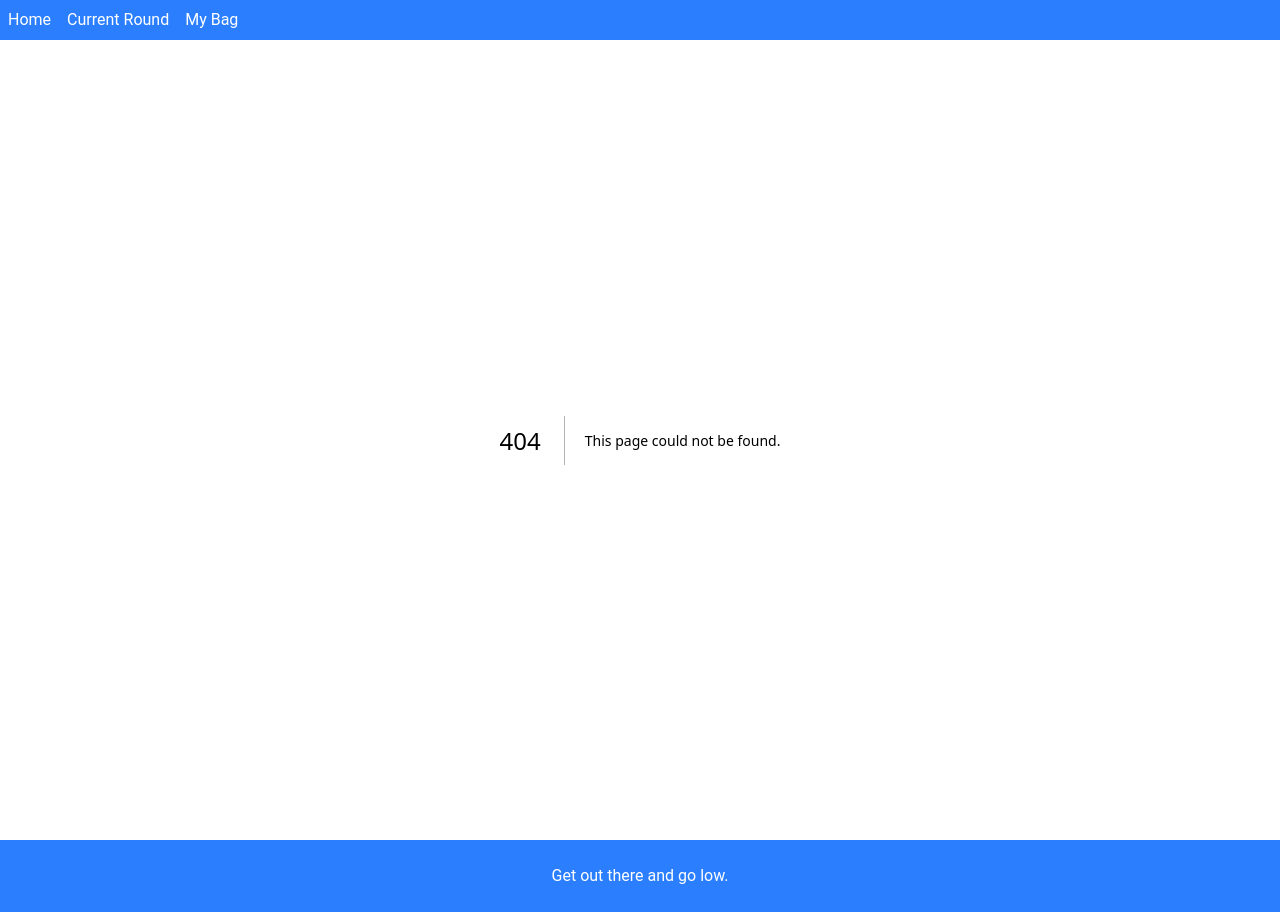
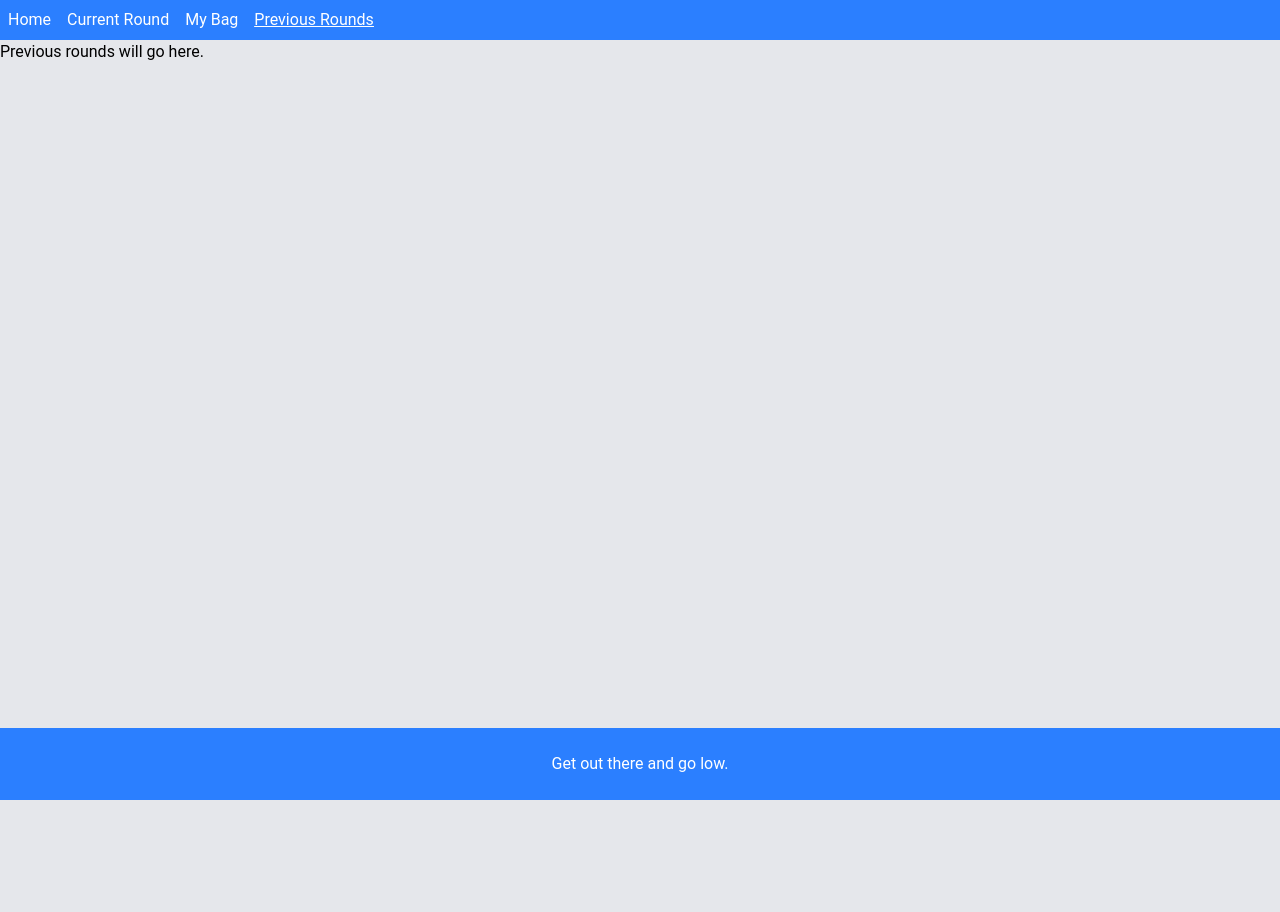
Before and after one commit to Jack-Sprinkle/my-scorecard, a Next.js app: page /previous in a window 1280 px wide. Before the commit this address had no page. After the commit the page ends 800 px from the top, so only its background shows below. Built offline with nearby package versions, Linux system fonts and the light colour scheme.

Commit message:
initial previous route creation

```diff
--- a/app/_components/header.tsx
+++ b/app/_components/header.tsx
@@ -28,6 +28,13 @@ export default function Header() {
           >
             <Link href="/bag">My Bag</Link>
           </li>
+          <li
+            className={
+              pathName === "/previous" ? "text-white underline" : "text-white"
+            }
+          >
+            <Link href="/previous">Previous Rounds</Link>
+          </li>
         </ul>
       </nav>
     </header>
--- /dev/null
+++ b/app/previous/page.tsx
@@ -0,0 +1,7 @@
+"use client"
+
+export default function PreviousRounds() {
+    return (
+        <p>Previous rounds will go here.</p>
+    )
+}
```
